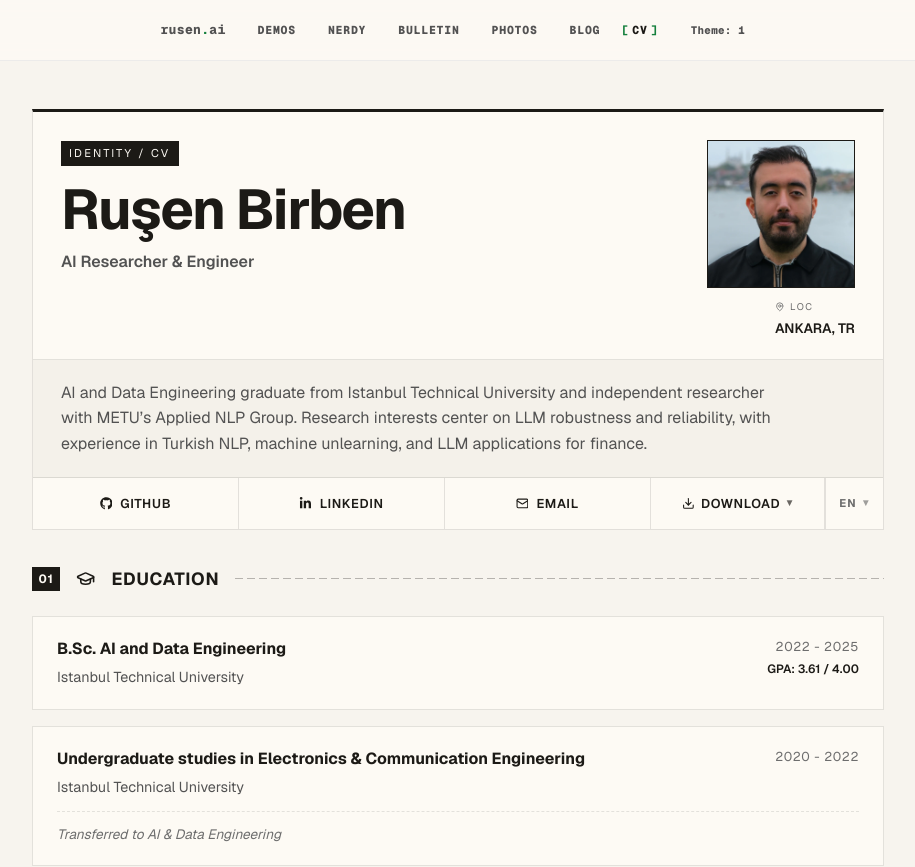
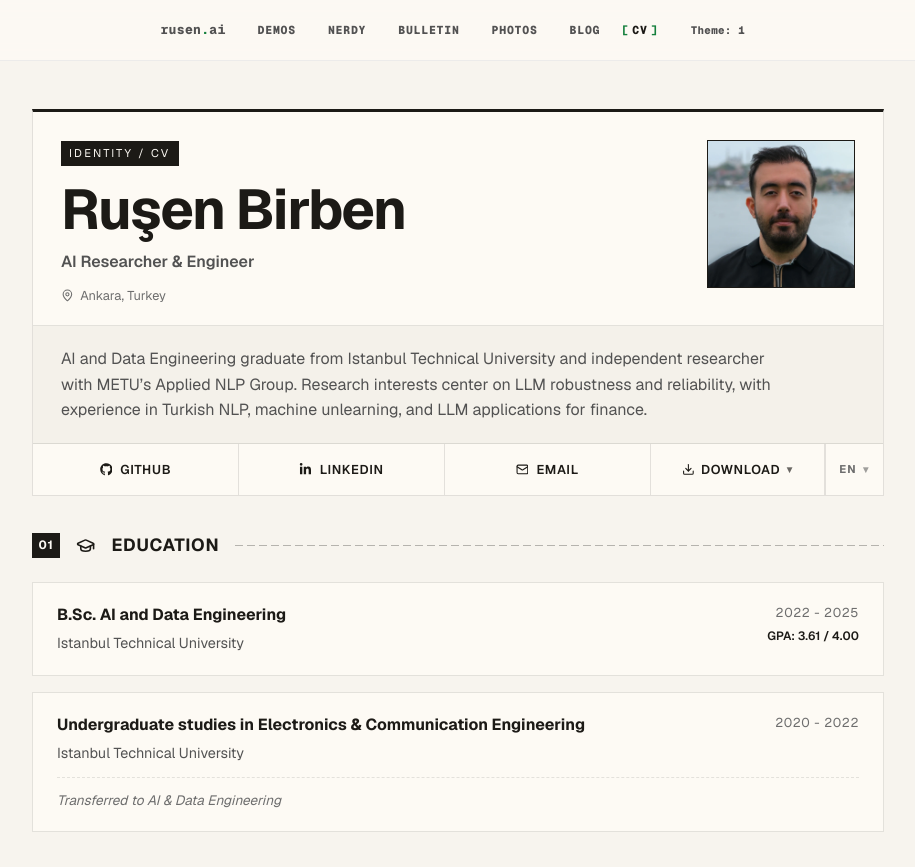
Before and after one commit to rusenbb/rusen-ai, a Next.js app: page /cv in a window 1280 px wide. Shown: the top 867 px of the page, without its empty margins (182-1097 px from the left). Built offline with nearby package versions, Linux system fonts and the light colour scheme.

Commit message:
Move CV location below name and role

```diff
--- a/src/app/cv/CVDocument.tsx
+++ b/src/app/cv/CVDocument.tsx
@@ -103,6 +103,10 @@ export default function CVDocument({ cv, labels, locale, outputBase }: CVDocumen
             <div className={styles.heroRole}>
               {cv.basics.role}
             </div>
+            <div className={styles.heroLocation}>
+              <LuMapPin aria-hidden="true" />
+              <span>{cv.basics.locationLong}</span>
+            </div>
           </div>
           <div className={styles.heroMeta}>
             <Image
@@ -113,10 +117,6 @@ export default function CVDocument({ cv, labels, locale, outputBase }: CVDocumen
               className={styles.portrait}
               priority
             />
-            <div className={styles.metaItem}>
-              <span className={styles.metaLabel}><LuMapPin aria-hidden="true" /> {labels.loc}</span>
-              <span className={styles.metaValue}>{cv.basics.location}</span>
-            </div>
           </div>
         </div>
 
--- a/src/app/cv/cv.module.css
+++ b/src/app/cv/cv.module.css
@@ -112,24 +112,18 @@
   text-align: right;
 }
 
-.metaItem {
+.heroLocation {
   display: flex;
-  flex-direction: column;
-  gap: 0.25rem;
-}
-
-.metaLabel {
+  align-items: center;
+  gap: 0.4rem;
+  margin-top: 0.75rem;
   font-family: var(--font-mono);
-  font-size: 0.6rem;
-  letter-spacing: 0.15em;
+  font-size: 0.8rem;
   color: var(--ctext-sub);
 }
 
-.metaValue {
-  font-family: var(--font-mono);
-  font-size: 0.85rem;
-  font-weight: 600;
-  color: var(--ctext);
+.heroLocation svg {
+  flex-shrink: 0;
 }
 
 .heroBio {
@@ -948,7 +942,6 @@
 
 .sectionIcon { flex-shrink: 0; font-size: 1.2rem; }
 .sectionLine { min-width: 1rem; }
-.metaLabel { display: flex; align-items: center; gap: 0.35rem; }
 .projectLink { display: inline-flex; align-items: center; gap: 0.45rem; }
 .projectDesc { line-height: 1.7; }
 .courseDesc { margin: 0.75rem 0 0; font-size: 0.9rem; line-height: 1.65; color: var(--ctext-muted); }
@@ -977,8 +970,6 @@
   .heroMain { flex-direction: row; align-items: flex-start; gap: 1rem; }
   .heroMeta { flex-direction: column; align-items: flex-end; gap: 0.65rem; text-align: right; }
   .portrait { width: 96px; height: 96px; }
-  .heroMeta .metaLabel { display: none; }
-  .heroMeta .metaValue { font-size: 0.65rem; }
 }
 @media (max-width: 380px) {
   .portrait { width: 76px; height: 76px; }
```
